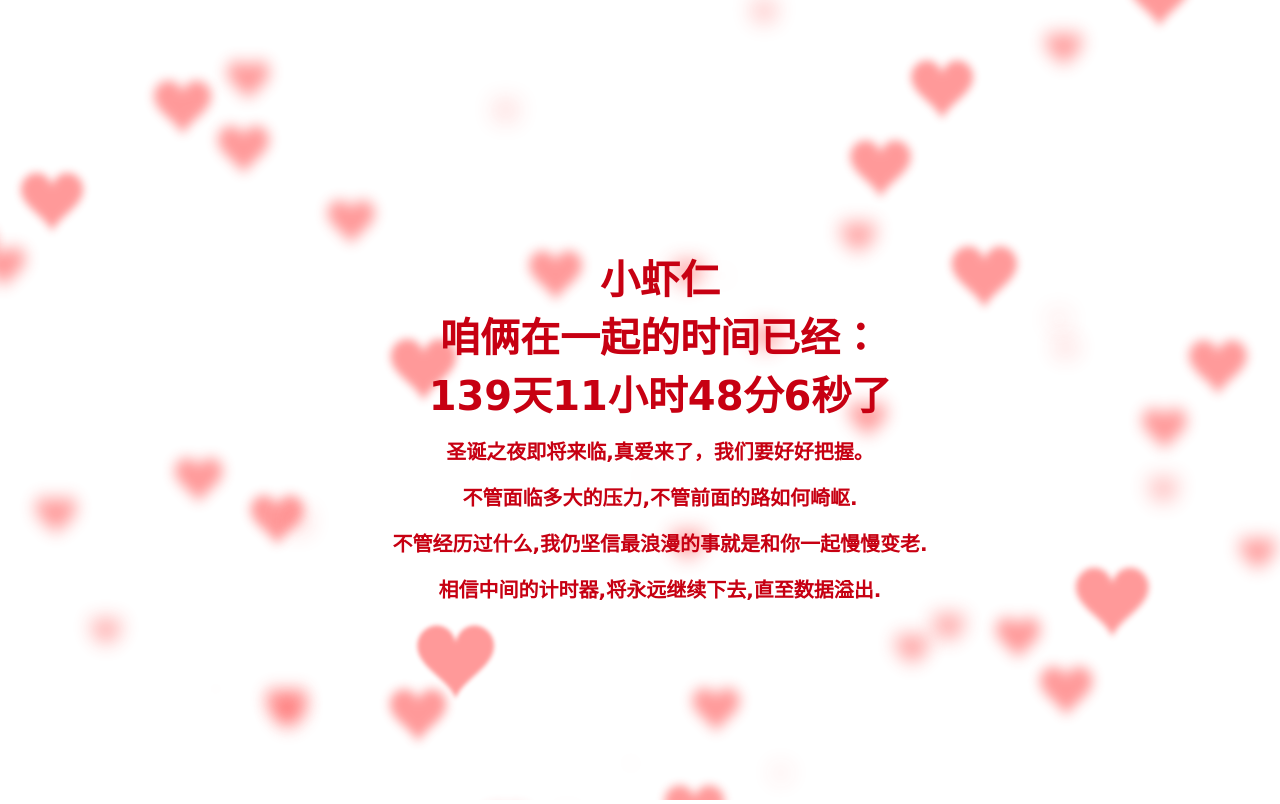
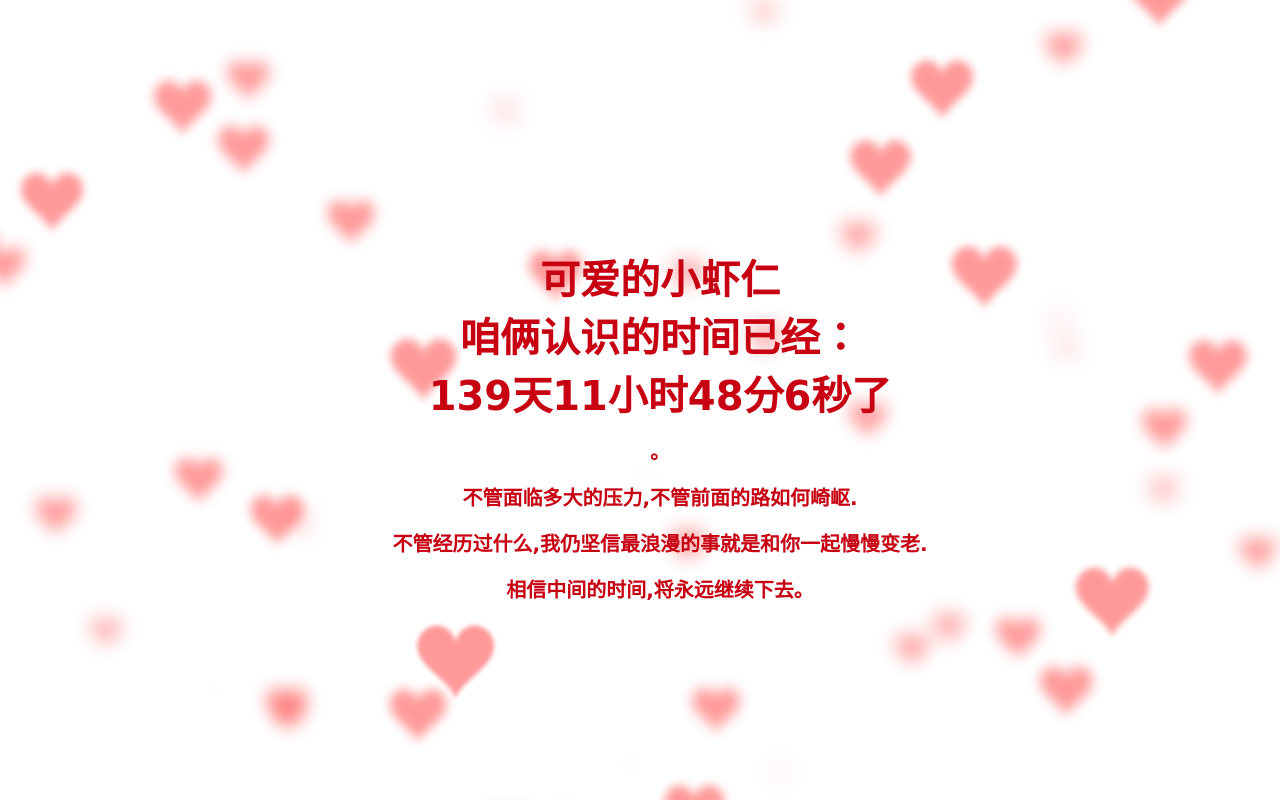
Before and after one commit to bylovelife/MakeConfession, a plain HTML site: page index.html in a window 1280 px wide. Drawn offline with Linux system fonts and the light colour scheme.

Commit message:
Update index.html

```diff
--- a/index.html
+++ b/index.html
@@ -3,7 +3,7 @@
 
 <head>
   <meta charset="utf-8">
-  <title>小Z同学</title><!-- 这是网页标题 -->
+  <title>白猫</title><!-- 这是网页标题 -->
   <style>
     body {
       overflow: hidden;
@@ -142,7 +142,7 @@
       var hour = parseInt(time / 3600) - 24 * day;    // 小时 60*60 总小时数-过去的小时数=现在的小时数
       var minute = parseInt(time % 3600 / 60); // 分 -(day*24) 以60秒为一整份 取余 剩下秒数 秒数/60 就是分钟数
       var second = parseInt(time % 60);  // 以60秒为一整份 取余 剩下秒数
-      obj.innerHTML = "小虾仁<br>咱俩在一起的时间已经：<br>" + day + "天" + hour + "小时" + minute + "分" + second + "秒" + "了<br><span>圣诞之夜即将来临,真爱来了，我们要好好把握。<br>不管面临多大的压力,不管前面的路如何崎岖.<br>不管经历过什么,我仍坚信最浪漫的事就是和你一起慢慢变老.<br>相信中间的计时器,将永远继续下去,直至数据溢出.</span>"
+      obj.innerHTML = "可爱的小虾仁<br>咱俩认识的时间已经：<br>" + day + "天" + hour + "小时" + minute + "分" + second + "秒" + "了<br><span>。<br>不管面临多大的压力,不管前面的路如何崎岖.<br>不管经历过什么,我仍坚信最浪漫的事就是和你一起慢慢变老.<br>相信中间的时间,将永远继续下去。</span>"
 
       return true;
     }
```
